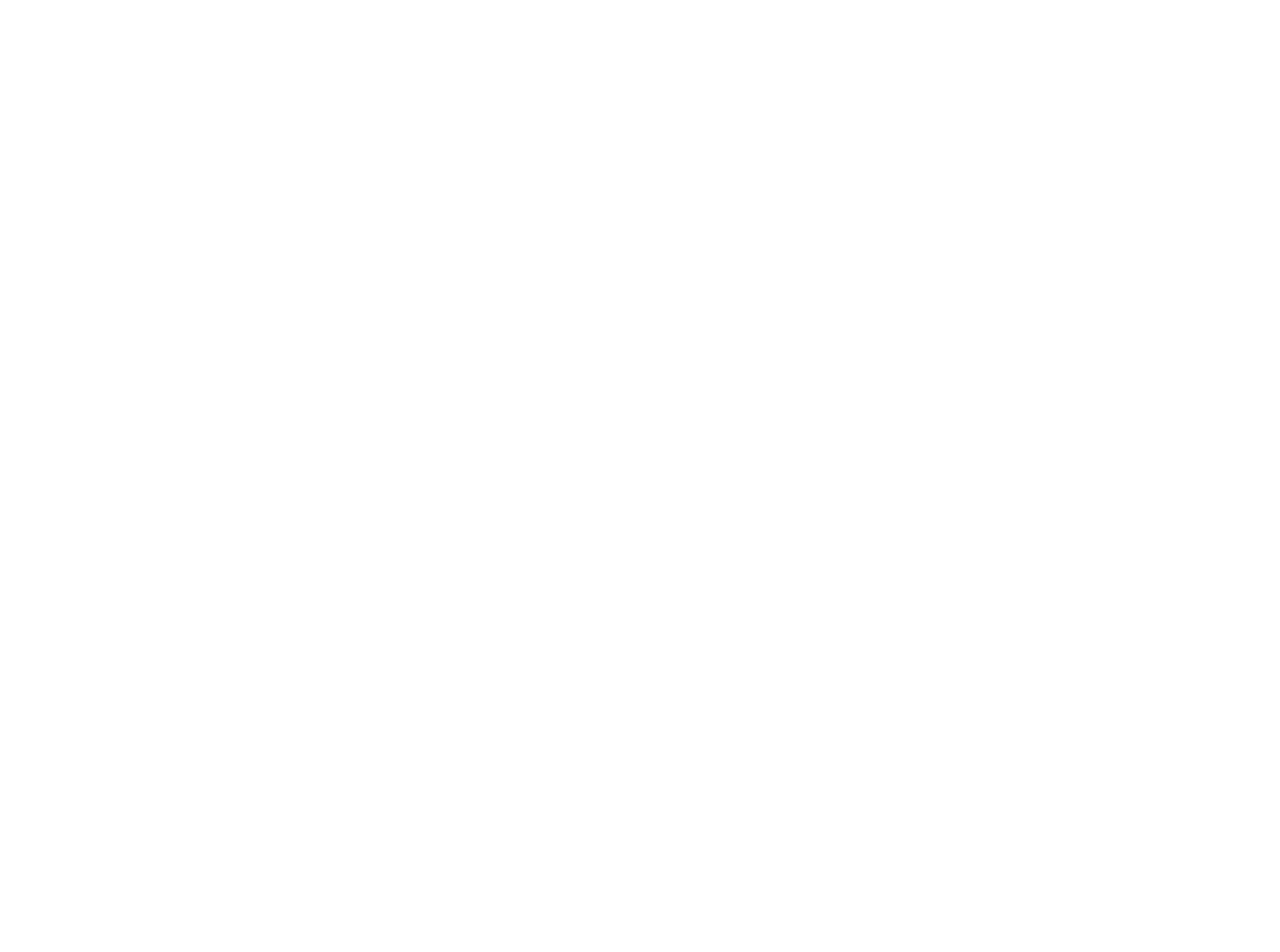
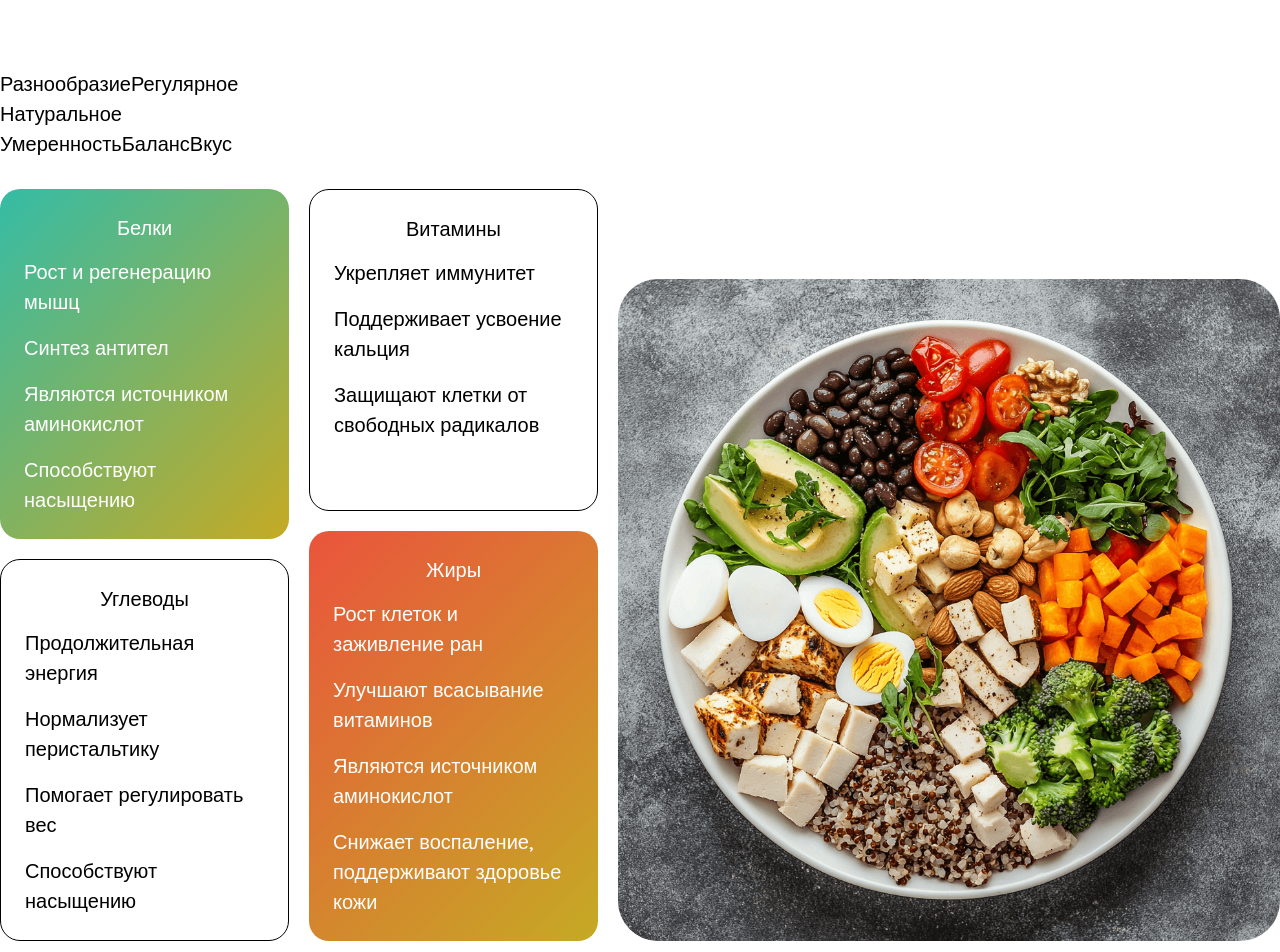
Before and after one commit to Anatoliy2024/healthy-food, a Next.js app: page / in a window 1280 px wide. Shown: the part 960-1912 px from the top of the page. Before the commit the page ends 857 px from the top, so only its background shows below. Built offline with nearby package versions, Linux system fonts and the light colour scheme.

Commit message:
add block GeneralInfo

```diff
--- a/src/app/globals.css
+++ b/src/app/globals.css
@@ -26,18 +26,22 @@ body {
 } */
 
 :root {
-  --color-gradient: linear-gradient(90deg, #ea543c, #c5aa24);
+  --color-gradient: linear-gradient(135deg, #ea543c, #c5aa24);
   --color-gradient-2: linear-gradient(90deg, #f2dbbf, #f0d7b859);
+  --color-gradient-3: linear-gradient(135deg, #34bca6, #c5aa24);
 
   --fs-xs: 0.75rem; /* 12px */
   --fs-sm: 0.875rem; /* 14px */
   --fs-md: 1rem; /* 16px */
   --fs-lg: 1.25rem; /* 20px */
   --fs-xl: 2rem; /* 32px */
-  --fs-xxl: clamp(1.5rem, 5vw, 5rem); /* 32px */
+  --fs-xsl: 3.75rem; /* 60px */
+  --fs-xxl: clamp(1.5rem, 5vw, 5rem); /* 70px */
 }
 
 body {
   max-width: 1920px;
   margin: 0 auto;
+  font-family: var(--font-quicksand), sans-serif;
+  font-size: var(--fs-lg);
 }
--- /dev/null
+++ b/src/components/GeneralInformation/GeneralInformation.module.scss
@@ -0,0 +1,84 @@
+@mixin block-style {
+  border-radius: 20px;
+  //   max-width: 289px;
+  padding: 24px;
+  flex: 1;
+
+  h4 {
+    display: flex;
+    justify-content: center;
+    margin-bottom: 14px;
+  }
+}
+
+.wrapper {
+  display: flex;
+  justify-content: flex-end;
+  margin-bottom: 110px;
+
+  .container {
+    h3 {
+      font-size: var(--fs-xsl);
+      font-family: var(--font-poppins), sans-serif;
+      margin-bottom: 70px;
+    }
+
+    .mainInfo {
+      display: flex;
+      gap: 20px;
+      align-items: end;
+      .textContainer {
+        max-width: 598px;
+
+        .othersInfo {
+          display: flex;
+          flex-wrap: wrap;
+          margin-bottom: 30px;
+          width: 242px;
+        }
+        .blockInfo {
+          display: grid;
+          grid-template-columns: repeat(2, 1fr); // 4 колонки
+
+          //   align-items: start;
+          gap: 20px;
+          .col {
+            display: flex;
+            flex-direction: column;
+            gap: 20px;
+            ul {
+              display: flex;
+              flex-direction: column;
+              gap: 16px;
+            }
+            .protein {
+              @include block-style;
+              background: var(--color-gradient-3);
+              color: white;
+            }
+            .vitamin {
+              @include block-style;
+              border: 1px solid black;
+            }
+            .carbohydrates {
+              @include block-style;
+              border: 1px solid black;
+            }
+            .fats {
+              @include block-style;
+              background: var(--color-gradient);
+              color: white;
+            }
+          }
+          @media (max-width: 1024px) {
+            grid-template-columns: 1fr; // в одну колонку
+          }
+        }
+      }
+      .imageContainer {
+        border-radius: 40px;
+        overflow: hidden;
+      }
+    }
+  }
+}
--- /dev/null
+++ b/src/components/GeneralInformation/GeneralInformation.tsx
@@ -0,0 +1,73 @@
+import Image from "next/image"
+import style from "./GeneralInformation.module.scss"
+export function GeneralInformation() {
+  return (
+    <div className={style.wrapper}>
+      <div className={style.container}>
+        <h3>Что такое здоровое питание?</h3>
+        <div className={style.mainInfo}>
+          <div className={style.textContainer}>
+            <div className={style.othersInfo}>
+              <div>Разнообразие</div>
+              <div>Регулярное</div>
+              <div>Натуральное</div>
+              <div>Умеренность</div>
+              <div>Баланс</div>
+              <div>Вкус</div>
+            </div>
+            <div className={style.blockInfo}>
+              <div className={style.col}>
+                <div className={style.protein}>
+                  <h4>Белки</h4>
+                  <ul>
+                    <li>Рост и регенерацию мышц</li>
+                    <li>Синтез антител</li>
+                    <li>Являются источником аминокислот</li>
+                    <li>Способствуют насыщению</li>
+                  </ul>
+                </div>
+                <div className={style.carbohydrates}>
+                  <h4>Углеводы</h4>
+                  <ul>
+                    <li>Продолжительная энергия</li>
+                    <li>Нормализует перистальтику</li>
+                    <li>Помогает регулировать вес</li>
+                    <li>Способствуют насыщению</li>
+                  </ul>
+                </div>
+              </div>
+
+              <div className={style.col}>
+                <div className={style.vitamin}>
+                  <h4>Витамины</h4>
+                  <ul>
+                    <li>Укрепляет иммунитет </li>
+                    <li>Поддерживает усвоение кальция </li>
+                    <li>Защищают клетки от свободных радикалов</li>
+                  </ul>
+                </div>
+                <div className={style.fats}>
+                  <h4>Жиры</h4>
+                  <ul>
+                    <li>Рост клеток и заживление ран</li>
+                    <li>Улучшают всасывание витаминов</li>
+                    <li>Являются источником аминокислот</li>
+                    <li>Снижает воспаление, поддерживают здоровье кожи</li>
+                  </ul>
+                </div>
+              </div>
+            </div>
+          </div>
+          <div className={style.imageContainer}>
+            <Image
+              src="/image/dish-4.png"
+              width={950}
+              height={990}
+              alt="dishImage"
+            />
+          </div>
+        </div>
+      </div>
+    </div>
+  )
+}
--- a/src/components/Header/Header.module.scss
+++ b/src/components/Header/Header.module.scss
@@ -2,6 +2,7 @@
   max-height: 955px;
   position: relative;
   overflow: hidden;
+  margin-bottom: 60px;
 
   &::before {
     content: "";
--- a/src/components/HeaderMain/HeaderMain.tsx
+++ b/src/components/HeaderMain/HeaderMain.tsx
@@ -10,7 +10,12 @@ export function HeaderMain() {
           <button>оформить подписку</button>
         </div>
         <div className={style.imageWrapper}>
-          <Image src="/image/dish-2.png" width={716} height={670} alt="dish" />
+          <Image
+            src="/image/dish-2.png"
+            width={716}
+            height={670}
+            alt="dishImage"
+          />
         </div>
       </div>
     </div>
--- a/src/components/MainInfo/MainInfo.tsx
+++ b/src/components/MainInfo/MainInfo.tsx
@@ -1,3 +1,9 @@
+import { GeneralInformation } from "../GeneralInformation/GeneralInformation"
+
 export function MainInfo() {
-  return <div>MainInfo</div>
+  return (
+    <div>
+      <GeneralInformation />
+    </div>
+  )
 }
--- a/src/components/Navbar/Navbar.module.scss
+++ b/src/components/Navbar/Navbar.module.scss
@@ -28,7 +28,7 @@
       gap: 20px;
       font-size: 17px;
       align-items: center;
-      font-family: var(--font-quicksand), sans-serif;
+      // font-family: var(--font-quicksand), sans-serif;
       & > li {
         cursor: pointer;
         padding: 10px 20px;
```
